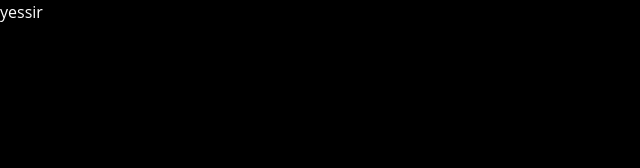
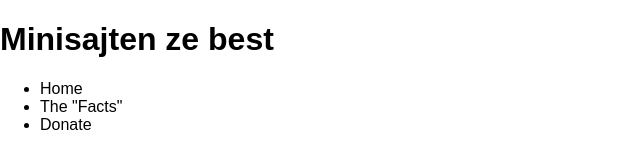
Before and after one commit to waqzrrqodi/minisajten, a plain HTML site: page index.html in a window 1280 px wide. Shown: the whole page, without its empty margins (0-640 px from the left). Drawn offline with Linux system fonts and the light colour scheme; files that its build step writes are made by us from their sources.

Commit message:
Added main structure to files

```diff
--- /dev/null
+++ b/css/style.css
@@ -0,0 +1,24 @@
+body, html {
+    font-family: museo-sans, sans-serif;
+    font-weight: 300;
+    font-size: 16px;
+    margin: 0;
+    padding: 0;
+    -webkit-transition: color, background-color, fill 1s ease;
+    -moz-transition: color, background-color, fill 1s ease;
+    transition: color, background-color, fill 1s ease;
+}
+a {
+    color: inherit;
+    text-decoration: none;
+}
+img {
+    max-width: 100%;
+    width: auto;
+    height: auto;
+}
+* {
+    -webkit-box-sizing: border-box;
+    -moz-box-sizing: border-box;
+    box-sizing: border-box;
+}
--- a/index.html
+++ b/index.html
@@ -8,6 +8,14 @@
     <title>Minisajten ze best</title>
 </head>
 <body>
-    yessir
+    <header>
+        <h1>Minisajten ze best</h1>
+    </header>
+    <nav>
+        <ul>
+            <li><a href="index.html">Home</a></li>
+            <li><a href="about.html">The "Facts"</a></li>
+            <li><a href="contact.html">Donate</a></li>
+        </ul>
 </body>
 </html>
--- a/style.css
+++ /dev/null
@@ -1,9 +0,0 @@
-body{
-    background-color: #000;
-    color: #fff;
-    font-family: 'Open Sans', sans-serif;
-    font-size: 16px;
-    line-height: 1.5;
-    margin: 0;
-    padding: 0;
-}
```
Also changed, not shown: 1 other file.
